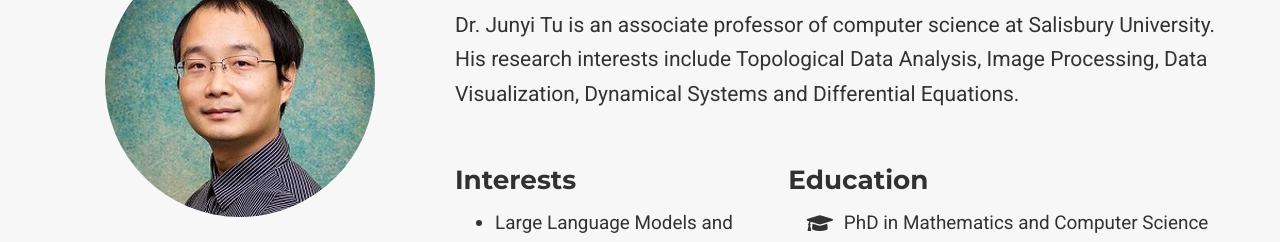
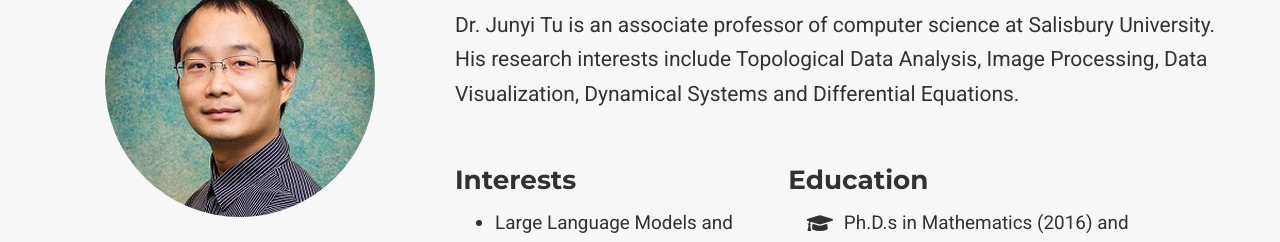
Before and after one commit to joshuatu/joshuatu.github.io, a plain HTML site: page index.html in a window 1280 px wide. Shown: the part 524-766 px from the top of the page. Drawn offline with nearby package versions, Linux system fonts and the light colour scheme; some packages are replaced by stand-ins of ours; some icons are missing.

Commit message:
Update course description for PhD qualifications

```diff
--- a/index.html
+++ b/index.html
@@ -867,7 +867,7 @@
           <li>
             <i class="fa-li fas fa-graduation-cap"></i>
             <div class="description">
-              <p class="course">PhD in Mathematics and Computer Science</p>
+              <p class="course"> Ph.D.s in Mathematics (2016) and Computer Science (2019) </p>
               <p class="institution">University of South Florida</p>
             </div>
           </li>
```
